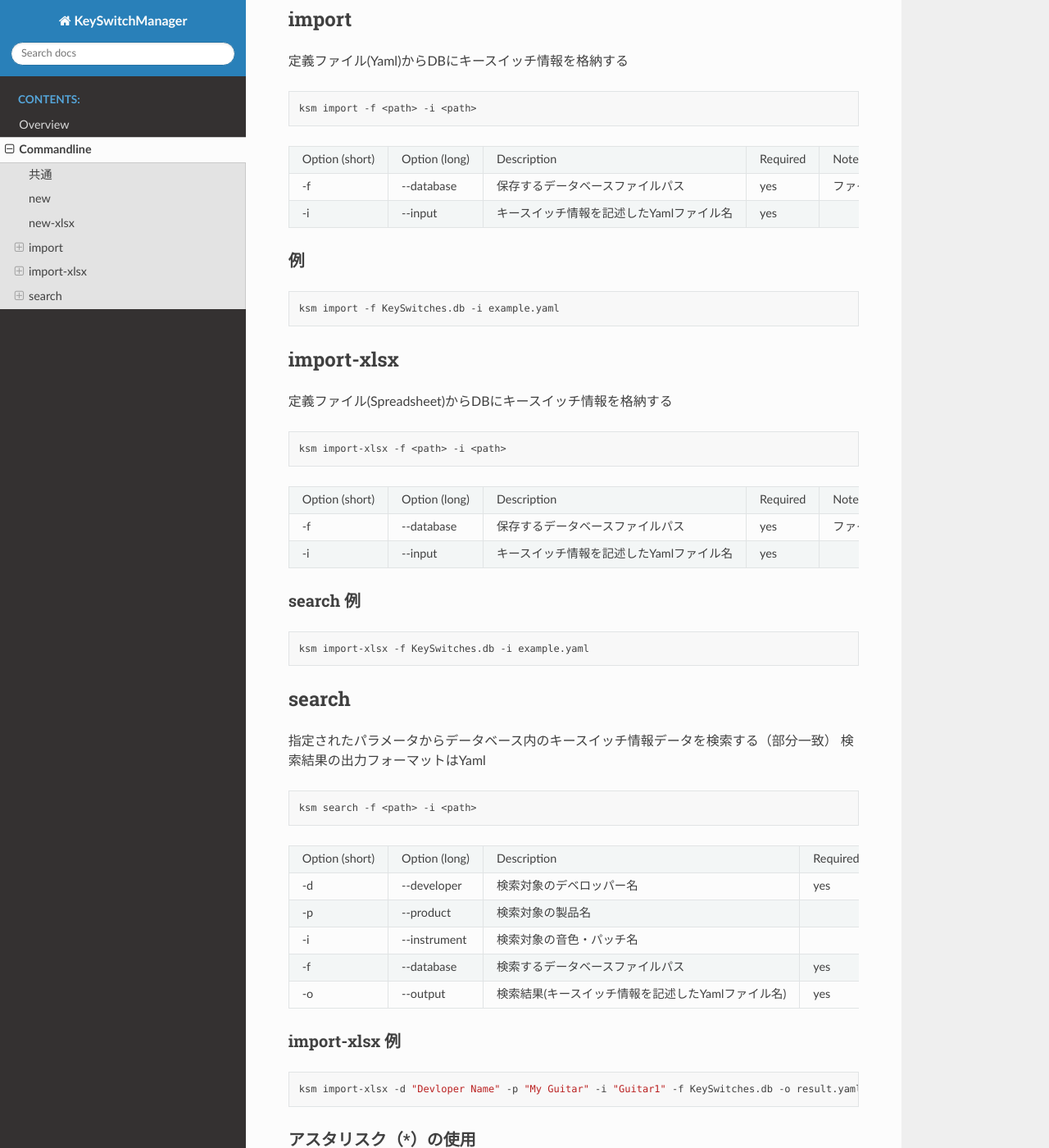
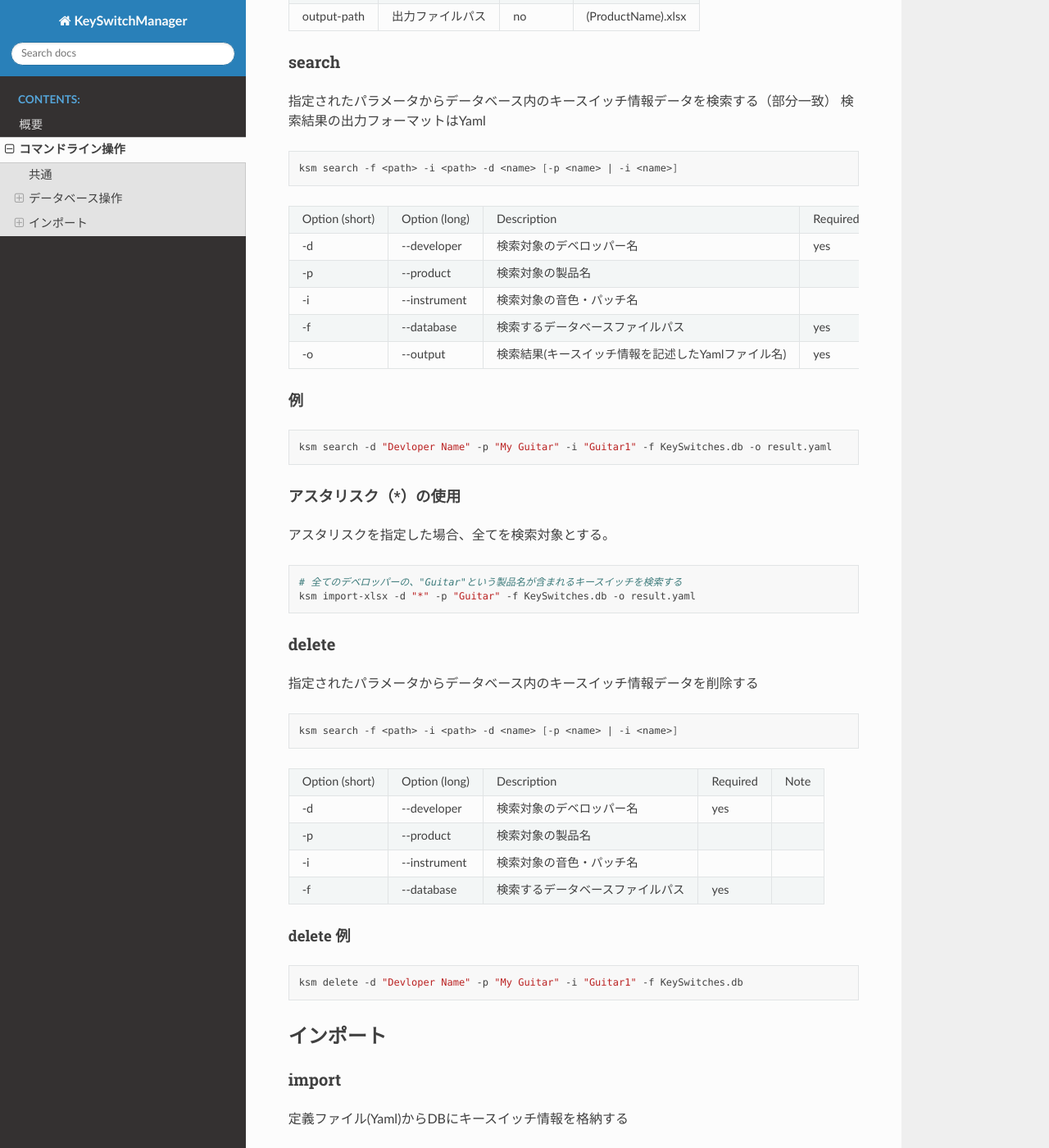
Before and after one commit to r-koubou/KeySwitchManager.Docs, a Sphinx documentation site: the page built from docs/source/contents/commandline/commandline.rst, in a window 1280 px wide and 1400 px high, scrolled down 802 px. Shown: the whole window at 82% size. Built offline with Sphinx 7.4.7 and the Read the Docs theme 2.0.0, drawn with Linux system fonts in a browser that asks for light colours; some of the changed text lies outside the part shown.

Commit message:
WIP: cliのドキュメント作成

```diff
--- /dev/null
+++ b/docs/source/contents/commandline/basic.rst
@@ -0,0 +1,111 @@
+データベース操作
+=======================================
+
+new
+--------------------------------------
+
+定義ファイル新規作成(Yaml)
+
+::
+
+    ksm new [output-path]
+
++-------------+------------------+----------+--------------------+
+|    Option   | Description      | Required |       Default      |
++-------------+------------------+----------+--------------------+
+| output-path | 出力ファイルパス |    no    | (ProductName).yaml |
++-------------+------------------+----------+--------------------+
+
+
+new-xlsx
+--------------------------------------
+
+
+定義ファイル新規作成(Spreadsheet)
+
+::
+
+    ksm new-xlsx [output-path]
+
++-------------+------------------+----------+--------------------+
+|    Option   | Description      | Required |       Default      |
++-------------+------------------+----------+--------------------+
+| output-path | 出力ファイルパス |    no    | (ProductName).xlsx |
++-------------+------------------+----------+--------------------+
+
+
+search
+--------------------------------------
+
+
+指定されたパラメータからデータベース内のキースイッチ情報データを検索する（部分一致）
+検索結果の出力フォーマットはYaml
+
+.. code-block:: bash
+
+    ksm search -f <path> -i <path> -d <name> [-p <name> | -i <name>]
+
+
++----------------+---------------+----------------------------------------------------+----------+------+
+| Option (short) | Option (long) |                     Description                    | Required | Note |
++----------------+---------------+----------------------------------------------------+----------+------+
+|       -d       |  --developer  |              検索対象のデベロッパー名              |    yes   |      |
++----------------+---------------+----------------------------------------------------+----------+------+
+|       -p       |   --product   |                  検索対象の製品名                  |          |      |
++----------------+---------------+----------------------------------------------------+----------+------+
+|       -i       |  --instrument |              検索対象の音色・パッチ名              |          |      |
++----------------+---------------+----------------------------------------------------+----------+------+
+|       -f       |   --database  |          検索するデータベースファイルパス          |    yes   |      |
++----------------+---------------+----------------------------------------------------+----------+------+
+|       -o       |    --output   | 検索結果(キースイッチ情報を記述したYamlファイル名) |    yes   |      |
++----------------+---------------+----------------------------------------------------+----------+------+
+
+例
+^^^^^^^^^^^^^^^^^^^^^^^^^^^^^^^^^^^^^^
+
+.. code-block:: bash
+
+    ksm search -d "Devloper Name" -p "My Guitar" -i "Guitar1" -f KeySwitches.db -o result.yaml
+
+
+アスタリスク（\*）の使用
+^^^^^^^^^^^^^^^^^^^^^^^^^^^^^^^^^^^^^^
+
+アスタリスクを指定した場合、全てを検索対象とする。
+
+
+.. code-block:: bash
+
+    # 全てのデベロッパーの、"Guitar"という製品名が含まれるキースイッチを検索する
+    ksm import-xlsx -d "*" -p "Guitar" -f KeySwitches.db -o result.yaml
+
+
+delete
+--------------------------------------
+
+
+指定されたパラメータからデータベース内のキースイッチ情報データを削除する
+
+.. code-block:: bash
+
+    ksm search -f <path> -i <path> -d <name> [-p <name> | -i <name>]
+
+
++----------------+---------------+----------------------------------------------------+----------+------+
+| Option (short) | Option (long) |                     Description                    | Required | Note |
++----------------+---------------+----------------------------------------------------+----------+------+
+|       -d       |  --developer  |              検索対象のデベロッパー名              |    yes   |      |
++----------------+---------------+----------------------------------------------------+----------+------+
+|       -p       |   --product   |                  検索対象の製品名                  |          |      |
++----------------+---------------+----------------------------------------------------+----------+------+
+|       -i       |  --instrument |              検索対象の音色・パッチ名              |          |      |
++----------------+---------------+----------------------------------------------------+----------+------+
+|       -f       |   --database  |          検索するデータベースファイルパス          |    yes   |      |
++----------------+---------------+----------------------------------------------------+----------+------+
+
+delete 例
+^^^^^^^^^^^^^^^^^^^^^^^^^^^^^^^^^^^^^^
+
+.. code-block:: bash
+
+    ksm delete -d "Devloper Name" -p "My Guitar" -i "Guitar1" -f KeySwitches.db
--- a/docs/source/contents/commandline/commandline.rst
+++ b/docs/source/contents/commandline/commandline.rst
@@ -1,144 +1,9 @@
-Commandline
+コマンドライン操作
 ########################################
 
-.. index:: Commandline
+.. index:: コマンドライン操作
 
-共通
-=======================================
-
-::
-
-    ksm <command> [<options>|--help]
-
-
-new
-=======================================
-
-定義ファイル新規作成(Yaml)
-
-::
-
-    ksm new [output-path]
-
-+-------------+------------------+----------+--------------------+
-|    Option   | Description      | Required |       Default      |
-+-------------+------------------+----------+--------------------+
-| output-path | 出力ファイルパス |    no    | (ProductName).yaml |
-+-------------+------------------+----------+--------------------+
-
-
-new-xlsx
-=======================================
-
-
-定義ファイル新規作成(Spreadsheet)
-
-::
-
-    ksm new-xlsx [output-path]
-
-+-------------+------------------+----------+--------------------+
-|    Option   | Description      | Required |       Default      |
-+-------------+------------------+----------+--------------------+
-| output-path | 出力ファイルパス |    no    | (ProductName).xlsx |
-+-------------+------------------+----------+--------------------+
-
-
-import
-=======================================
-
-
-定義ファイル(Yaml)からDBにキースイッチ情報を格納する
-
-.. code-block:: bash
-
-    ksm import -f <path> -i <path>
-
-+----------------+---------------+------------------------------------------+----------+----------------------------------------+
-| Option (short) | Option (long) |                Description               | Required |                  Note                  |
-+----------------+---------------+------------------------------------------+----------+----------------------------------------+
-|       -f       |   --database  |     保存するデータベースファイルパス     |    yes   | ファイルが存在しない場合は新規作成する |
-+----------------+---------------+------------------------------------------+----------+----------------------------------------+
-|       -i       |    --input    | キースイッチ情報を記述したYamlファイル名 |    yes   |                                        |
-+----------------+---------------+------------------------------------------+----------+----------------------------------------+
-
-
-例
-----------------------------------------
-
-.. code-block:: bash
-
-    ksm import -f KeySwitches.db -i example.yaml
-
-
-import-xlsx
-=======================================
-
-
-定義ファイル(Spreadsheet)からDBにキースイッチ情報を格納する
-
-.. code-block:: bash
-
-    ksm import-xlsx -f <path> -i <path>
-
-+----------------+---------------+------------------------------------------+----------+----------------------------------------+
-| Option (short) | Option (long) |                Description               | Required |                  Note                  |
-+----------------+---------------+------------------------------------------+----------+----------------------------------------+
-|       -f       |   --database  |     保存するデータベースファイルパス     |    yes   | ファイルが存在しない場合は新規作成する |
-+----------------+---------------+------------------------------------------+----------+----------------------------------------+
-|       -i       |    --input    | キースイッチ情報を記述したYamlファイル名 |    yes   |                                        |
-+----------------+---------------+------------------------------------------+----------+----------------------------------------+
-
-
-search 例
-----------------------------------------
-
-.. code-block:: bash
-
-    ksm import-xlsx -f KeySwitches.db -i example.yaml
-
-
-search
-=======================================
-
-
-指定されたパラメータからデータベース内のキースイッチ情報データを検索する（部分一致）
-検索結果の出力フォーマットはYaml
-
-.. code-block:: bash
-
-    ksm search -f <path> -i <path>
-
-
-+----------------+---------------+----------------------------------------------------+----------+------+
-| Option (short) | Option (long) |                     Description                    | Required | Note |
-+----------------+---------------+----------------------------------------------------+----------+------+
-|       -d       |  --developer  |              検索対象のデベロッパー名              |    yes   |      |
-+----------------+---------------+----------------------------------------------------+----------+------+
-|       -p       |   --product   |                  検索対象の製品名                  |          |      |
-+----------------+---------------+----------------------------------------------------+----------+------+
-|       -i       |  --instrument |              検索対象の音色・パッチ名              |          |      |
-+----------------+---------------+----------------------------------------------------+----------+------+
-|       -f       |   --database  |          検索するデータベースファイルパス          |    yes   |      |
-+----------------+---------------+----------------------------------------------------+----------+------+
-|       -o       |    --output   | 検索結果(キースイッチ情報を記述したYamlファイル名) |    yes   |      |
-+----------------+---------------+----------------------------------------------------+----------+------+
-
-import-xlsx 例
-----------------------------------------
-
-.. code-block:: bash
-
-    ksm import-xlsx -d "Devloper Name" -p "My Guitar" -i "Guitar1" -f KeySwitches.db -o result.yaml
-
-
-アスタリスク（\*）の使用
---------------------------------------
-
-アスタリスクを指定した場合、全てを検索対象とする。
-
-
-.. code-block:: bash
-
-    # 全てのデベロッパーの、"Guitar"という製品名が含まれるキースイッチを検索する
-    ksm import-xlsx -d "*" -p "Guitar" -f KeySwitches.db -o result.yaml
+.. include:: common.rst
+.. include:: basic.rst
+.. include:: import.rst
+.. include:: export.rst
--- /dev/null
+++ b/docs/source/contents/commandline/common.rst
@@ -0,0 +1,6 @@
+共通
+=======================================
+
+::
+
+    ksm <command> [<options>|--help]
--- /dev/null
+++ b/docs/source/contents/commandline/import.rst
@@ -0,0 +1,55 @@
+インポート
+=======================================
+
+
+import
+--------------------------------------
+
+
+定義ファイル(Yaml)からDBにキースイッチ情報を格納する
+
+.. code-block:: bash
+
+    ksm import -f <path> -i <path>
+
++----------------+---------------+------------------------------------------+----------+----------------------------------------+
+| Option (short) | Option (long) |                Description               | Required |                  Note                  |
++----------------+---------------+------------------------------------------+----------+----------------------------------------+
+|       -f       |   --database  |     保存するデータベースファイルパス     |    yes   | ファイルが存在しない場合は新規作成する |
++----------------+---------------+------------------------------------------+----------+----------------------------------------+
+|       -i       |    --input    | キースイッチ情報を記述したYamlファイル名 |    yes   |                                        |
++----------------+---------------+------------------------------------------+----------+----------------------------------------+
+
+
+import 例
+^^^^^^^^^^^^^^^^^^^^^^^^^^^^^^^^^^^^^^^^
+
+.. code-block:: bash
+
+    ksm import -f KeySwitches.db -i example.yaml
+
+
+import-xlsx
+--------------------------------------
+
+定義ファイル(Spreadsheet)からDBにキースイッチ情報を格納する
+
+.. code-block:: bash
+
+    ksm import-xlsx -f <path> -i <path>
+
++----------------+---------------+------------------------------------------+----------+----------------------------------------+
+| Option (short) | Option (long) |                Description               | Required |                  Note                  |
++----------------+---------------+------------------------------------------+----------+----------------------------------------+
+|       -f       |   --database  |     保存するデータベースファイルパス     |    yes   | ファイルが存在しない場合は新規作成する |
++----------------+---------------+------------------------------------------+----------+----------------------------------------+
+|       -i       |    --input    | キースイッチ情報を記述したYamlファイル名 |    yes   |                                        |
++----------------+---------------+------------------------------------------+----------+----------------------------------------+
+
+
+import-xlsx 例
+^^^^^^^^^^^^^^^^^^^^^^^^^^^^^^^^^^^^^^^^
+
+.. code-block:: bash
+
+    ksm import-xlsx -f KeySwitches.db -i example.yaml
--- a/docs/source/contents/overview.rst
+++ b/docs/source/contents/overview.rst
@@ -1,4 +1,4 @@
-Overview
+概要
 ========================================
 
 キースイッチ情報をデータベースで管理し、対応したDAWのキースイッチ定義ファイルに相互変換可能なツール。
```
Also changed, not shown: docs/source/index.rst (+4 -12 lines), docs/source/contents/commandline/export.rst (added), 1 other file.
